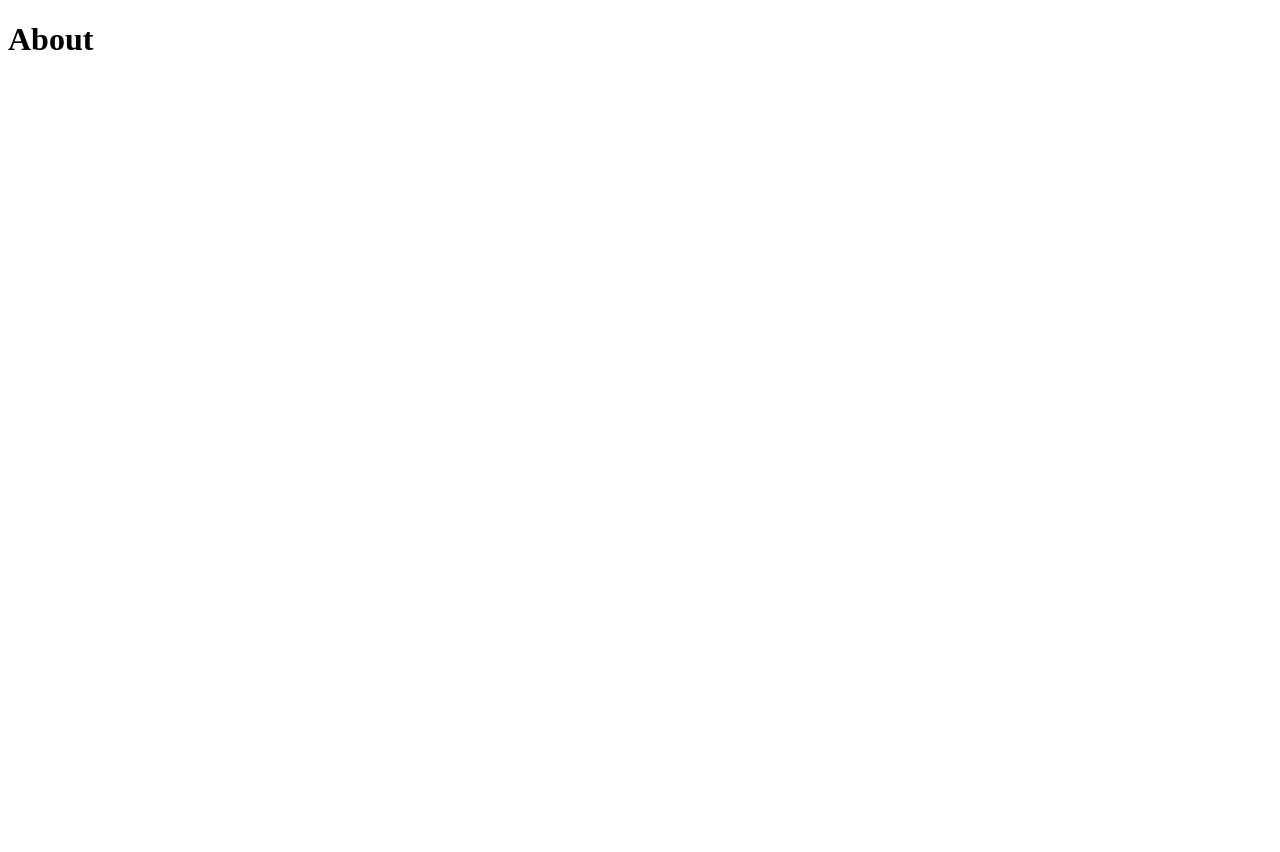
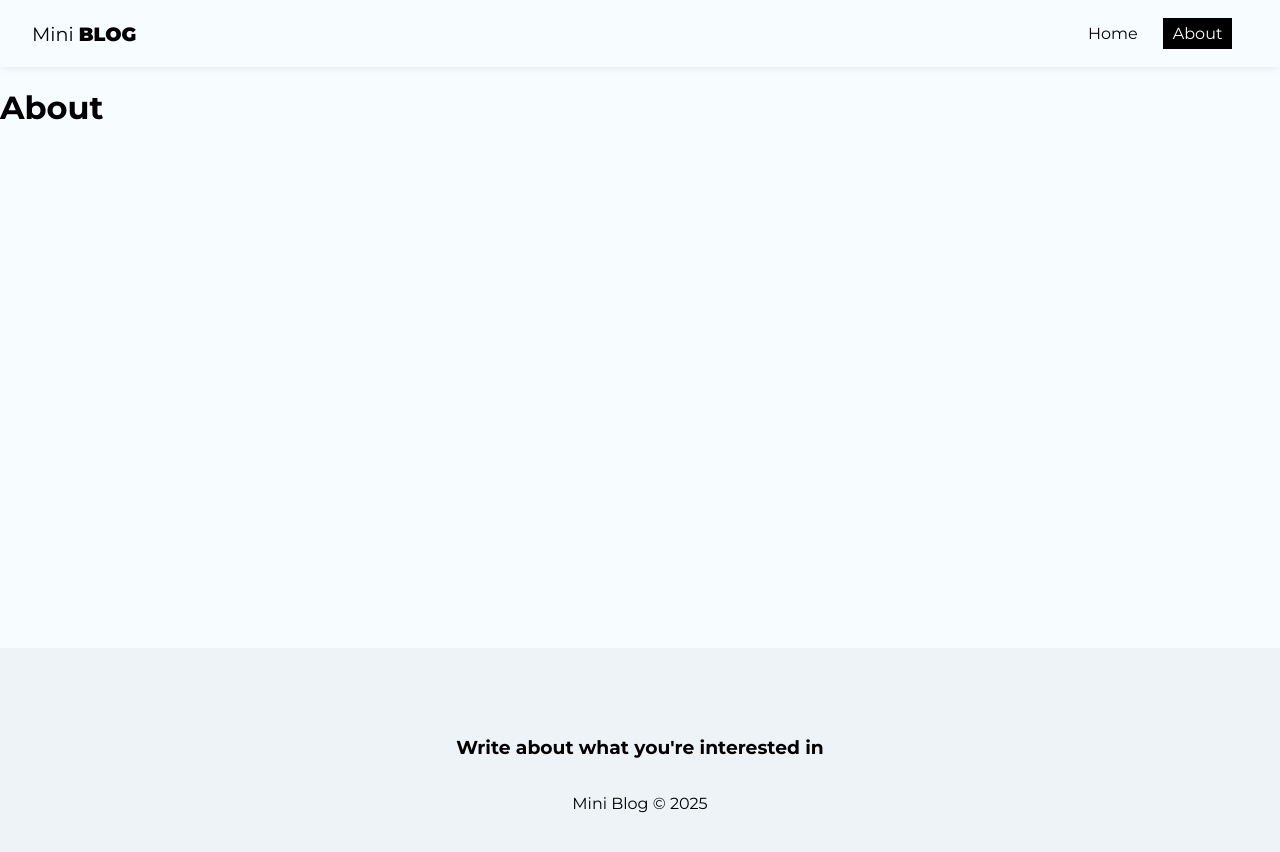
Before and after one commit to mfotoni/mini-blog, a React (Vite) app: page /about in a window 1280 px wide. Shown: the top 852 px of the page. Before the commit the page ends 800 px from the top, so only its background shows below. Built offline with nearby package versions, Linux system fonts and the light colour scheme.

Commit message:
feat: added initial styles

```diff
--- a/index.html
+++ b/index.html
@@ -1,10 +1,16 @@
-<!doctype html>
+<!DOCTYPE html>
 <html lang="en">
   <head>
     <meta charset="UTF-8" />
     <link rel="icon" type="image/svg+xml" href="/vite.svg" />
     <meta name="viewport" content="width=device-width, initial-scale=1.0" />
     <title>mini-blog</title>
+    <link rel="preconnect" href="https://fonts.googleapis.com" />
+    <link rel="preconnect" href="https://fonts.gstatic.com" crossorigin />
+    <link
+      href="https://fonts.googleapis.com/css2?family=Montserrat:ital,wght@0,100..900;1,100..900&display=swap"
+      rel="stylesheet"
+    />
   </head>
   <body>
     <div id="root"></div>
--- a/src/App.jsx
+++ b/src/App.jsx
@@ -4,17 +4,21 @@
 //pages
 import Home from "./pages/Home/Home";
 import About from "./pages/About/About";
+import Navbar from "./components/Navbar";
+import Footer from "./components/Footer";
 
 function App() {
   return (
     <div className="App">
       <BrowserRouter>
+        <Navbar />
         <div className="container">
           <Routes>
             <Route path="/" element={<Home />} />
             <Route path="/about" element={<About />} />
           </Routes>
         </div>
+        <Footer />
       </BrowserRouter>
     </div>
   );
--- /dev/null
+++ b/src/components/Footer.jsx
@@ -0,0 +1,12 @@
+import styles from "./Footer.module.css";
+
+const Footer = () => {
+  return (
+    <footer className={styles.footer}>
+      <h3>Write about what you're interested in</h3>
+      <p>Mini Blog &copy; 2025</p>
+    </footer>
+  );
+};
+
+export default Footer;
--- /dev/null
+++ b/src/components/Footer.module.css
@@ -0,0 +1,8 @@
+.footer {
+  height: 250px;
+  display: flex;
+  flex-direction: column;
+  align-items: center;
+  justify-content: center;
+  background-color: #edf3f6;
+}
--- /dev/null
+++ b/src/components/Navbar.jsx
@@ -0,0 +1,33 @@
+import styles from "./Navbar.module.css";
+
+import { NavLink } from "react-router-dom";
+
+const Navbar = () => {
+  return (
+    <nav className={styles.navbar}>
+      <NavLink to="/" className={styles.brand}>
+        Mini <span>Blog</span>
+      </NavLink>
+      <ul className={styles.links_list}>
+        <li>
+          <NavLink
+            to="/"
+            className={({ isActive }) => (isActive ? styles.active : "")}
+          >
+            Home
+          </NavLink>
+        </li>
+        <li>
+          <NavLink
+            to="/about"
+            className={({ isActive }) => (isActive ? styles.active : "")}
+          >
+            About
+          </NavLink>
+        </li>
+      </ul>
+    </nav>
+  );
+};
+
+export default Navbar;
--- /dev/null
+++ b/src/components/Navbar.module.css
@@ -0,0 +1,34 @@
+.navbar {
+  display: flex;
+  box-shadow: rgba(0, 0, 0, 0.15) 0px -2px 10px 0px;
+  justify-content: space-between;
+  align-items: center;
+  padding: 0.5em 2em;
+}
+
+.brand {
+  font-size: 1.2em;
+}
+
+.brand span {
+  font-weight: 900;
+  text-transform: uppercase;
+}
+
+.links_list {
+  display: flex;
+  list-style: none;
+}
+
+.links_list li {
+  margin-right: 1em;
+}
+
+.links_list li a {
+  padding: 0.4em 0.6em;
+}
+
+.active {
+  background-color: #000;
+  color: #fff;
+}
--- a/src/index.css
+++ b/src/index.css
@@ -0,0 +1,33 @@
+body {
+  background-color: #f6fcff;
+  padding: 0;
+  margin: 0;
+  font-family: "Montserrat", sans-serif;
+}
+
+input::placeholder,
+textarea::placeholder {
+  font-family: "Montserrat", sans-serif;
+}
+
+input:focus,
+textarea:focus {
+  outline: none;
+}
+
+a,
+nav button {
+  text-decoration: none;
+  background-color: transparent;
+  border: none;
+  color: #000;
+  transition: 0.4s;
+  font-size: 1em;
+  cursor: pointer;
+  font-family: "Montserrat", sans-serif;
+}
+
+a:hover,
+nav button:hover {
+  color: #bbb;
+}
```
